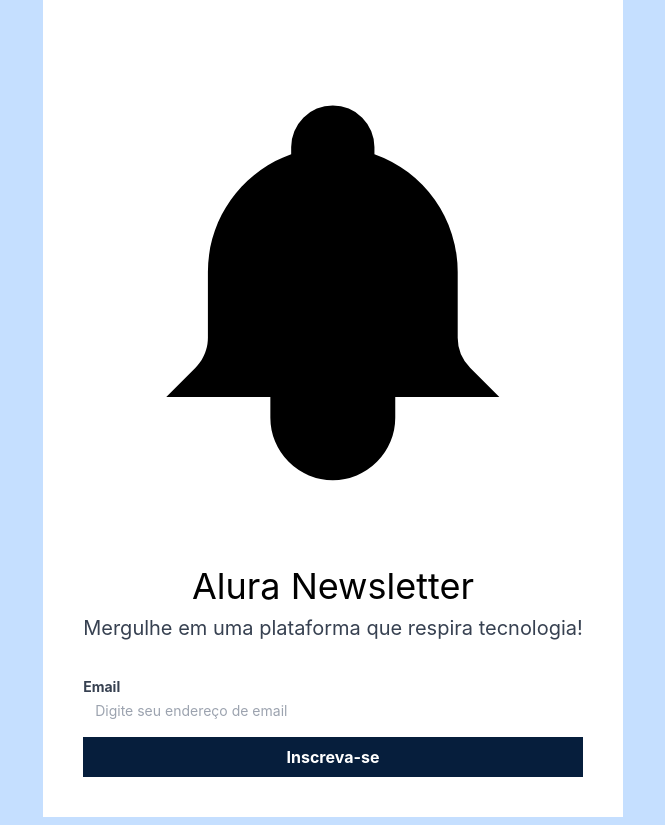
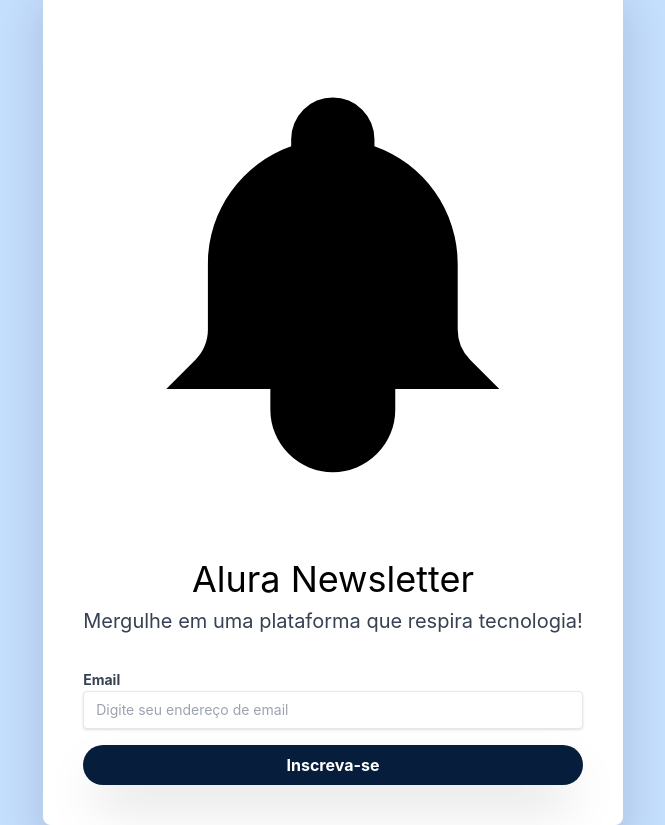
Before and after one commit to rafakroz/alura-newsletter, a plain HTML site: page newsletter.html in a window 1280 px wide. Shown: the whole page, without its empty margins (307-972 px from the left). Drawn offline with nearby package versions, Linux system fonts and the light colour scheme.

Commit message:
Aplicando bordas e sombras

```diff
--- a/newsletter.html
+++ b/newsletter.html
@@ -30,13 +30,13 @@
 
 <body class="bg-azul-claro font-inter flex justify-center items-center h-screen">
 
-    <main class="flex px-6">
+    <main class="flex px-6 drop-shadow-2xl">
 
         <section class="bg-azul-escuro hidden">
             <img class="" src="image/icone-mergulhador.svg" alt="icone de mergulhador">
         </section>
 
-        <section class="bg-white p-10 gap-6 flex flex-col">
+        <section class="bg-white p-10 gap-6 flex flex-col rounded-lg">
 
             <div class="">
                 <svg class=""
@@ -59,8 +59,8 @@
 
             <form>
                 <label class="text-sm font-bold text-gray-700 mb-2" for="email">Email</label>
-                <input class="text-sm w-full mb-4 pl-3" id="email" type="email" placeholder="Digite seu endereço de email">
-                <button class="font-bold text-white bg-azul-escuro w-full py-2" type="button">Inscreva-se</button>
+                <input class="text-sm w-full mb-4 pl-3 py-2 rounded border shadow" id="email" type="email" placeholder="Digite seu endereço de email">
+                <button class="font-bold text-white bg-azul-escuro w-full py-2 rounded-full shadow-2xl" type="button">Inscreva-se</button>
             </form>
         </section>
     </main>
```
